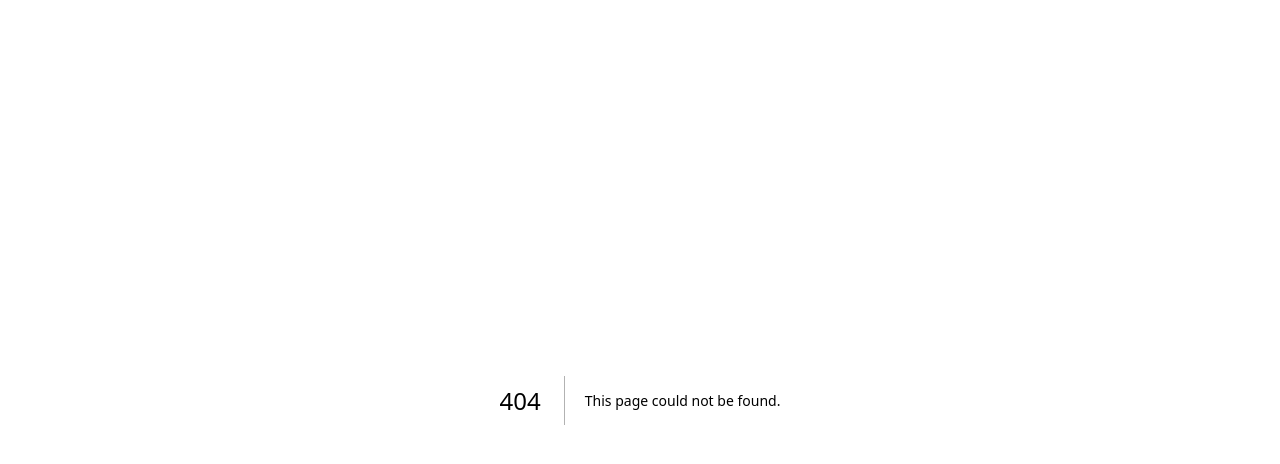
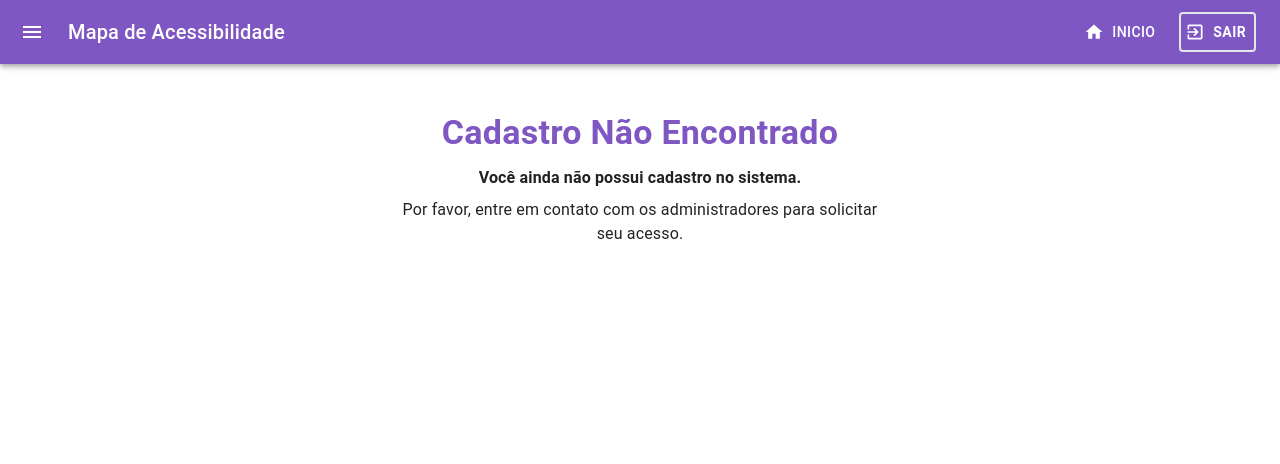
Before and after one commit to joselisboaa/TCC-Front, a Next.js app: page /new-user in a window 1280 px wide. Before the commit this address had no page. Shown: the top 464 px of the page. Built offline with nearby package versions, Linux system fonts and the light colour scheme.

Commit message:
feat: add non registered user page

```diff
--- /dev/null
+++ b/src/app/new-user/layout.tsx
@@ -0,0 +1,17 @@
+"use client";
+
+import { ReactNode } from "react";
+import NavbarCommonUser from "@/components/NavbarCommonUser";
+import { CssBaseline, Container } from "@mui/material";
+
+export default function Layout({ children }: { children: ReactNode }) {
+  return (
+    <>
+      <CssBaseline />
+      <NavbarCommonUser />
+      <Container sx={{ marginTop: 4 }}>
+        {children}
+      </Container>
+    </>
+  );
+}
--- /dev/null
+++ b/src/app/new-user/page.tsx
@@ -0,0 +1,27 @@
+"use client";
+
+import { Box, Typography } from "@mui/material";
+
+export default function SemCadastroPage() {
+  return (
+    <Box
+      display="flex"
+      flexDirection="column"
+      alignItems="center"
+      textAlign="center"
+      padding={2}
+    >
+      <Typography variant="h4" gutterBottom sx={{ color: "#7E57C2", fontWeight: "bold" }}>
+        Cadastro Não Encontrado
+      </Typography>
+
+      <Typography variant="body1" sx={{ maxWidth: 500, fontWeight: "bold", mb: 1 }}>
+        Você ainda não possui cadastro no sistema.
+      </Typography>
+
+      <Typography variant="body1" sx={{ maxWidth: 500 }}>
+        Por favor, entre em contato com os administradores para solicitar seu acesso.
+      </Typography>
+    </Box>
+  );
+}
```
